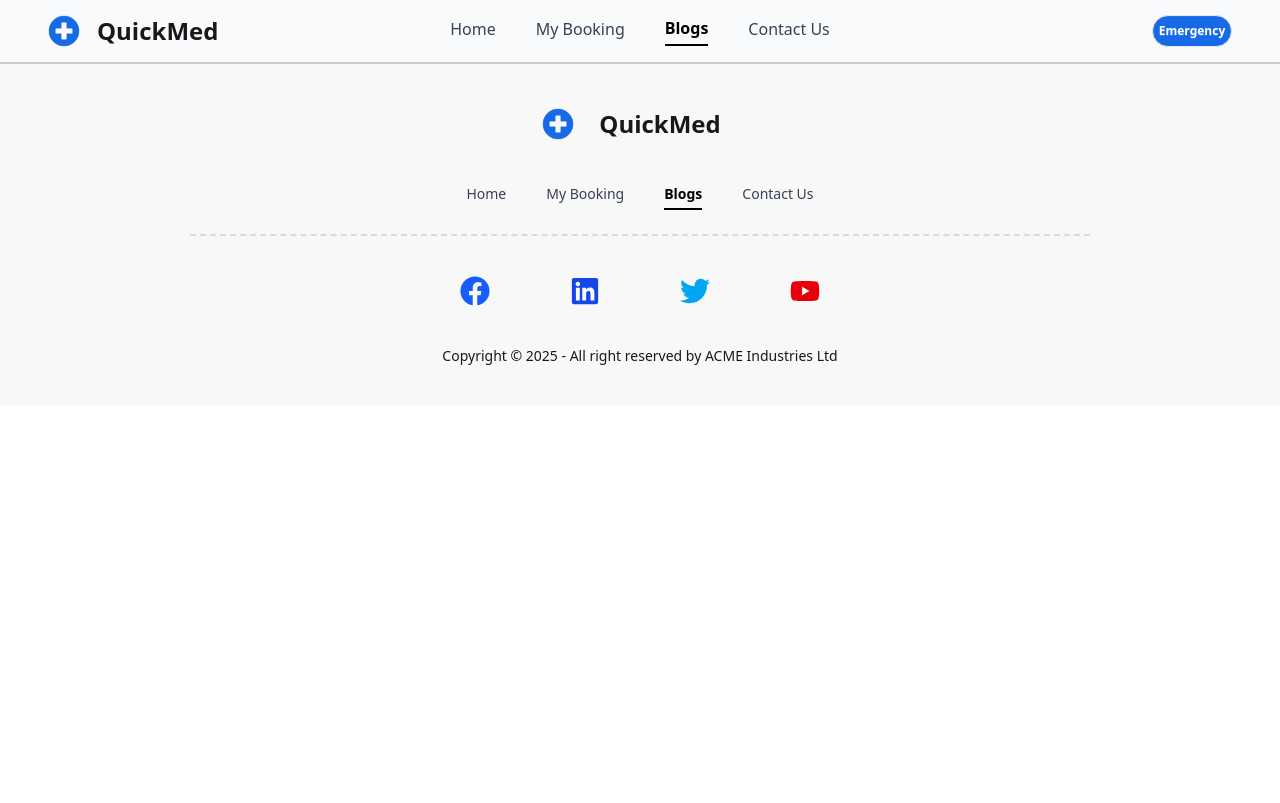
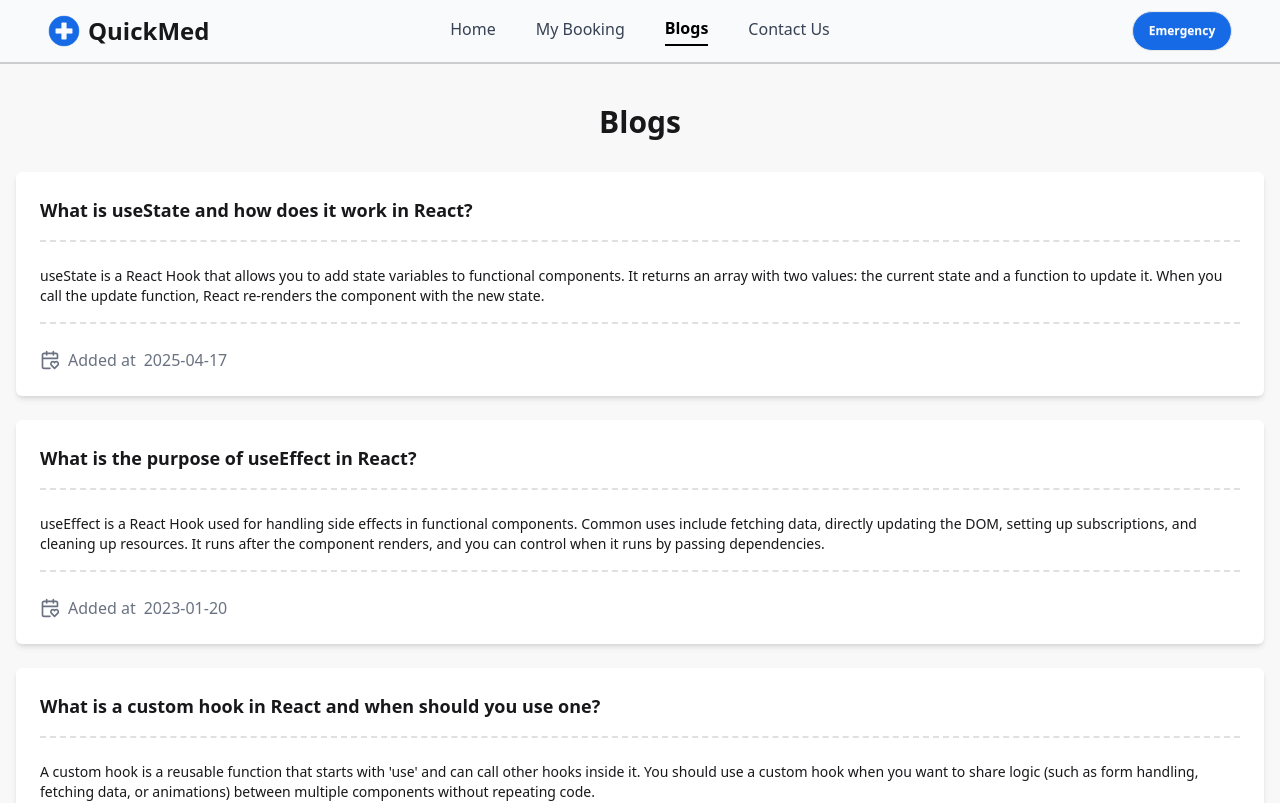
Before and after one commit to Ahnaf-221B/QuickMed-Doctor-Appointment-Booking-System, a React (Vite) app: page /blogs in a window 1280 px wide. Shown: the top 803 px of the page. Built offline with nearby package versions, Linux system fonts and the light colour scheme.

Commit message:
blog completed

```diff
--- a/public/blogdata.json
+++ b/public/blogdata.json
@@ -0,0 +1,27 @@
+[
+	{
+		"question": "What is useState and how does it work in React?",
+		"answer": "useState is a React Hook that allows you to add state variables to functional components. It returns an array with two values: the current state and a function to update it. When you call the update function, React re-renders the component with the new state.",
+		"added_at": "2025-04-17"
+	},
+	{
+		"question": "What is the purpose of useEffect in React?",
+		"answer": "useEffect is a React Hook used for handling side effects in functional components. Common uses include fetching data, directly updating the DOM, setting up subscriptions, and cleaning up resources. It runs after the component renders, and you can control when it runs by passing dependencies.",
+		"added_at": "2023-01-20"
+	},
+	{
+		"question": "What is a custom hook in React and when should you use one?",
+		"answer": "A custom hook is a reusable function that starts with 'use' and can call other hooks inside it. You should use a custom hook when you want to share logic (such as form handling, fetching data, or animations) between multiple components without repeating code.",
+		"added_at": "2024-07-22"
+	},
+	{
+		"question": "Difference between controlled and uncontrolled components? Which one is better?",
+		"answer": "Controlled components have their form data managed by React state, making them predictable and easier to validate. Uncontrolled components store form data in the DOM itself and use refs to access it. Controlled components are generally considered better for most cases because they provide more control and consistency.",
+		"added_at": "2022-09-30"
+	},
+	{
+		"question": "Tell us something about useFormStatus() (explore and explain)",
+		"answer": "useFormStatus is a hook mainly used in React Server Components (RSC) with frameworks like Next.js. It helps track the status of a form submission (e.g., pending, success, or error). It allows you to show loading indicators or disable buttons while the form is submitting. It is especially useful for building smooth user experiences during async form actions.",
+		"added_at": "2025-10-31"
+	}
+]
--- a/src/Routes/Routes.jsx
+++ b/src/Routes/Routes.jsx
@@ -20,6 +20,7 @@ export const router = createBrowserRouter([
             {
                 path: "/blogs",
                 Component: Blogs,
+                loader: () => fetch("/blogdata.json"),
             }
         ],
     }
--- a/src/components/Footer/Footer.jsx
+++ b/src/components/Footer/Footer.jsx
@@ -55,7 +55,7 @@ const Footer = () => {
 					alt="Logo"
 					className="w-6 h-6 md:w-8 md:h-8 rounded-full"
 				/>
-				<a className="btn btn-ghost text-lg md:text-2xl">QuickMed</a>
+				<a className="font-semibold text-lg md:text-2xl">QuickMed</a>
 			</div>
 			<div className="border-b-2 border-[#0F0F0F20] border-dashed md:w-3/4 pb-6">
 				<nav className="grid grid-flow-col gap-10  ">{links}</nav>
@@ -106,8 +106,7 @@ const Footer = () => {
 			</nav>
 			<aside>
 				<p>
-					Copyright © {new Date().getFullYear()} - All right reserved by ACME
-					Industries Ltd
+					Copyright © {new Date().getFullYear()} - All right reserved by QuickMed
 				</p>
 			</aside>
 		</footer>
--- a/src/components/Navbar/Navbar.jsx
+++ b/src/components/Navbar/Navbar.jsx
@@ -9,7 +9,7 @@ const Navbar = () => {
 				className={({ isActive }) =>
 					isActive
 						? "border-b-2 border-black text-black font-semibold pb-1"
-						: "text-gray-700 hover:text-green-500 pb-1"
+						: "text-gray-700 hover:text-blue-500 pb-1"
 				}
 			>
 				Home
@@ -19,7 +19,7 @@ const Navbar = () => {
 				className={({ isActive }) =>
 					isActive
 						? "border-b-2 border-black text-black font-semibold pb-1"
-						: "text-gray-700 hover:text-green-500 pb-1"
+						: "text-gray-700 hover:text-blue-500 pb-1"
 				}
 			>
 				My Booking
@@ -29,7 +29,7 @@ const Navbar = () => {
 				className={({ isActive }) =>
 					isActive
 						? "border-b-2 border-black text-black font-semibold pb-1"
-						: "text-gray-700 hover:text-green-500 pb-1"
+						: "text-gray-700 hover:text-blue-500 pb-1"
 				}
 			>
 				Blogs
@@ -39,7 +39,7 @@ const Navbar = () => {
 				className={({ isActive }) =>
 					isActive
 						? "border-b-2 border-black text-black font-semibold pb-1"
-						: "text-gray-700 hover:text-green-500 pb-1"
+						: "text-gray-700 hover:text-blue-500 pb-1"
 				}
 			>
 				Contact Us
@@ -76,13 +76,13 @@ const Navbar = () => {
 					</ul>
 				</div>
 
-				<div className="flex items-center">
+				<div className="flex items-center gap-2">
 					<img
 						src="/logo.png"
 						alt="Logo"
 						className="w-4 h-4 md:w-8 md:h-8 rounded-full"
 					/>
-					<a className="btn btn-ghost text-lg md:text-2xl">QuickMed</a>
+					<a className=" font-semibold text-lg md:text-2xl">QuickMed</a>
 				</div>
 			</div>
 
@@ -91,7 +91,7 @@ const Navbar = () => {
 			</div>
 
 			<div className="navbar-end ">
-				<a className="btn w-20 h-8 md:btn md:rounded-full text-[12px] bg-[#176AE5] md:bg-[#176AE5] rounded-full text-white md:text-white">
+				<a className="btn w-20 h-8 md:w-25 md:h-10 md:btn md:rounded-full text-[12px] bg-[#176AE5] md:bg-[#176AE5] rounded-full text-white md:text-white">
 					Emergency
 				</a>
 			</div>
--- /dev/null
+++ b/src/pages/Blog/Blog.jsx
@@ -0,0 +1,24 @@
+import React from "react";
+import { LuCalendarHeart } from "react-icons/lu";
+const Blog = ({ blog }) => {
+	const { question, answer, added_at } = blog;
+
+	return (
+		<div className="w-full">
+			<div className="  ">
+				<div className="font-semibold mb-6 pb-4 border-b-2 border-dashed text-lg border-[#0F0F0F20]">
+					{question}
+				</div>
+				<div className="text-sm mb-6 pb-4 border-b-2 border-dashed border-[#0F0F0F20]">
+					{answer}
+				</div>
+				<div className="text-md  text-gray-500 mt- flex items-center gap-2 ">
+					<LuCalendarHeart size={20} /><span>Added at</span>
+					{added_at}
+				</div>
+			</div>
+		</div>
+	);
+};
+
+export default Blog;
--- a/src/pages/Blogs/Blogs.jsx
+++ b/src/pages/Blogs/Blogs.jsx
@@ -1,11 +1,25 @@
-import React from 'react'
+import React from "react";
+import { useLoaderData } from "react-router";
+import Blog from "../../pages/Blog/Blog";
 
 const Blogs = () => {
-  return (
-    <div>
+	const blogdata = useLoaderData();
+	console.log(blogdata);
 
-    </div>
-  )
-}
+	return (
+		<div className="bg-base-200 min-h-screen py-10">
+			{" "}
+			{/* Light background for page */}
+			<h1 className="text-3xl font-bold text-center mb-8">Blogs</h1>
+			<div className="flex flex-col gap-6 max-w-7xl rounded-full mx-auto px-4">
+				{blogdata.map((blog) => (
+					<div className="bg-white p-6 rounded-md shadow-md" key={blog.id}>
+						<Blog blog={blog} />
+					</div>
+				))}
+			</div>
+		</div>
+	);
+};
 
-export default Blogs
+export default Blogs;
```
